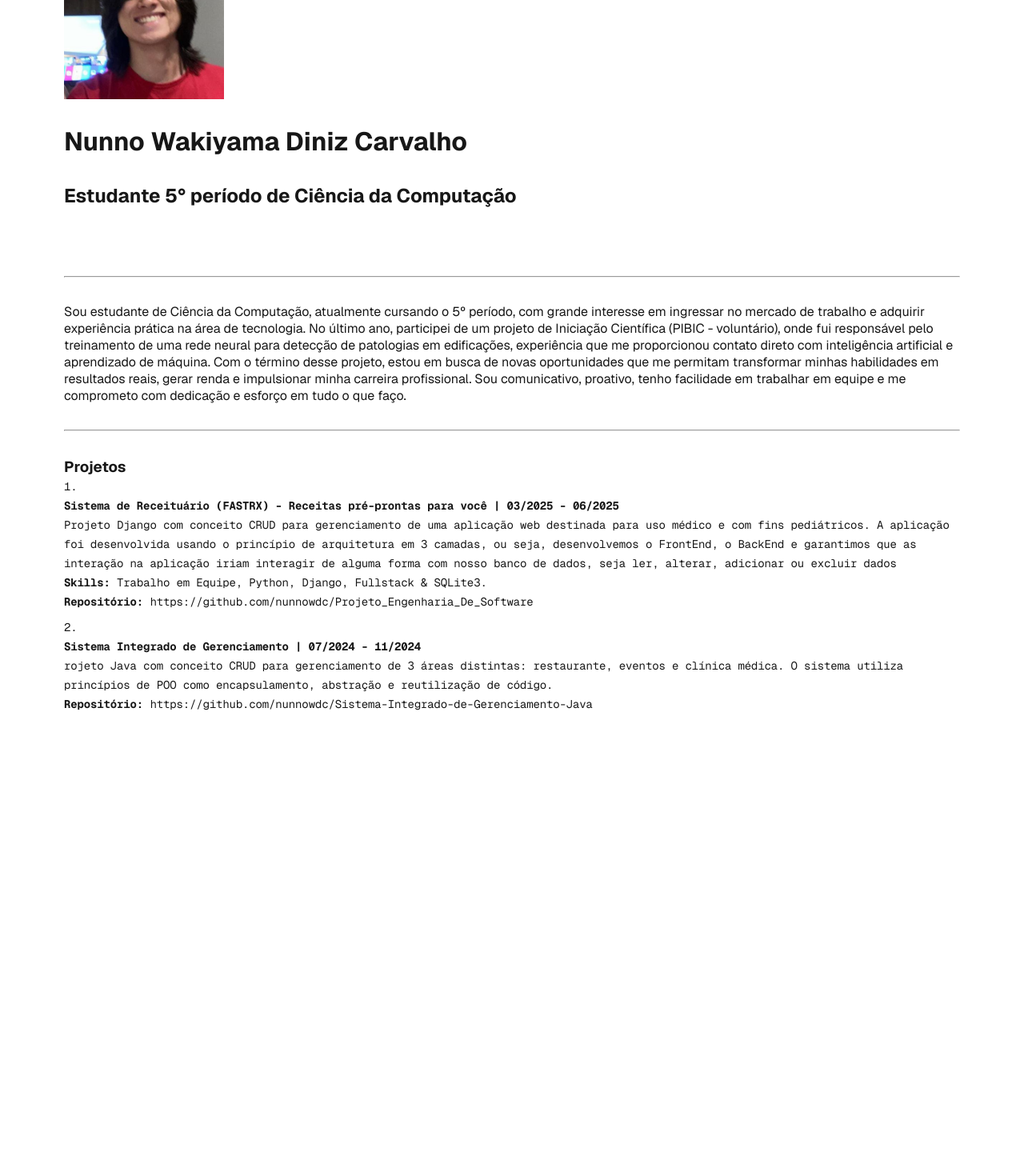
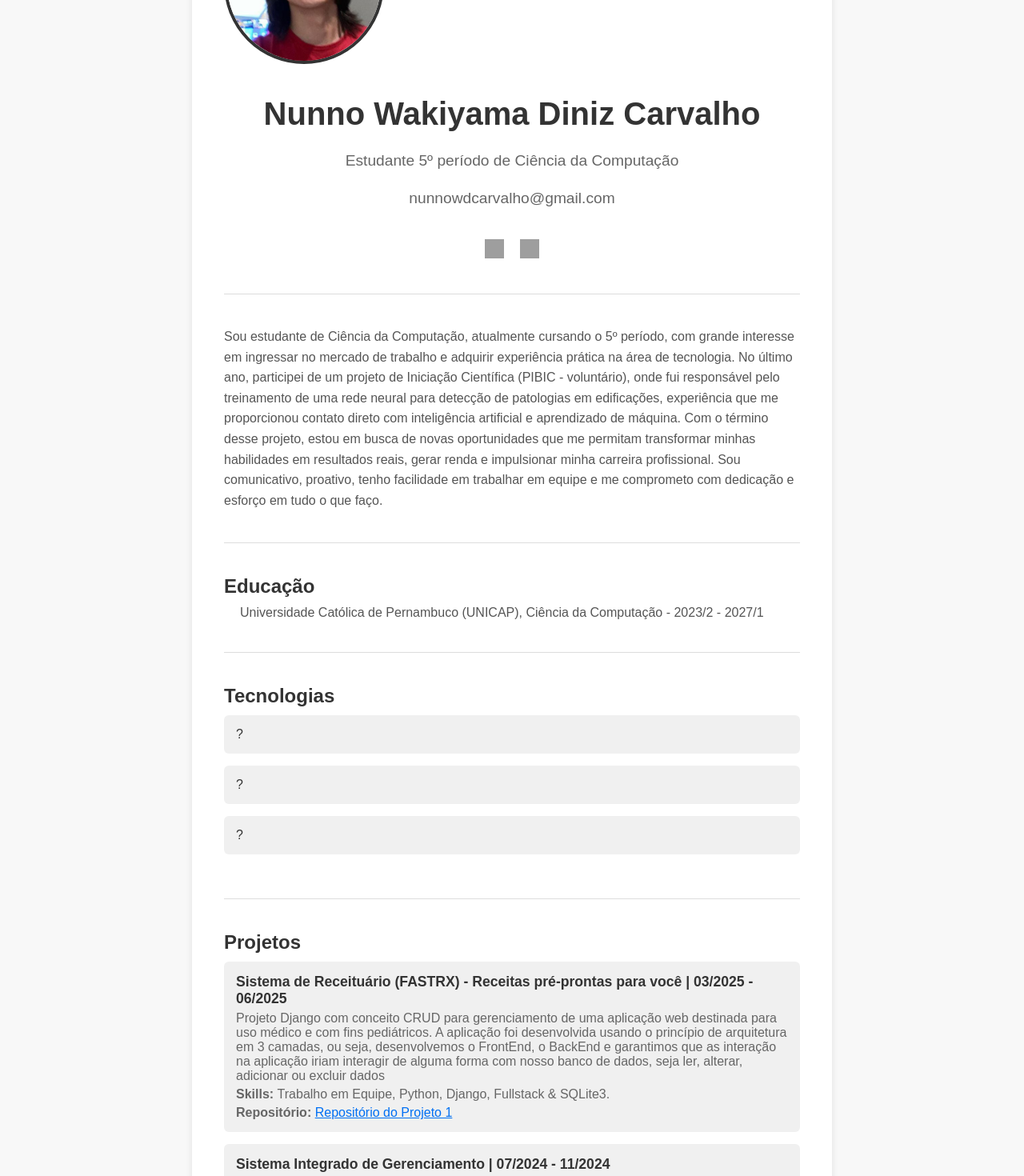
Before and after one commit to nunnowdc/Portifolio-PWM, a Next.js app in the folder portifolio-pwm/: page / in a window 1280 px wide. Shown: the part 240-1710 px from the top of the page at 80% size. Before the commit the page ends 1296 px from the top, so only its background shows below. Built offline with nearby package versions, Linux system fonts and the light colour scheme; grey boxes are pictures that could not be loaded.

Commit message:
add links, escolaridade, techs e css

```diff
--- a/portifolio-pwm/app/page.js
+++ b/portifolio-pwm/app/page.js
@@ -5,39 +5,64 @@ export default function Home() {
   return (
     <div className={styles.page}>
       <main className={styles.main}>
-        <img src="/components/images/foto de perfil.jpg" alt="Foto de perfil" width="200" height="200" />
+        <img src="/components/images/foto de perfil.jpg" alt="Foto de perfil" width="200" height="200" className={styles.profileImage}/>
 
-        <h1> Nunno Wakiyama Diniz Carvalho </h1>
-        <h2> Estudante 5° período de Ciência da Computação</h2>
+        <h1 className={styles.name}> Nunno Wakiyama Diniz Carvalho </h1>
+        <h2 className={styles.title}> Estudante 5º período de Ciência da Computação</h2>
+        <h3 className={styles.title}> nunnowdcarvalho@gmail.com</h3>
 
-        <br/>
+        <div className={styles.socialMedia}>
+          <a href="https://github.com/nunnowdc" target="_blank" rel="noopener noreferrer">
+            <Image src="/components/images/github image.jpg" alt="GitHub" width={24} height={24} />
+          </a>
+          <a href="https://www.linkedin.com/in/nunnowakiyama/" target="_blank" rel="noopener noreferrer">
+            <Image src="/components/images/linkedin image.jpg" alt="LinkedIn" width={24} height={24} />
+          </a>
+          {/* Adicione mais links de redes sociais aqui se desejar, como Behance, etc. */}
+        </div>
 
-        <hr></hr>
+        <hr className={styles.divider}></hr>
 
-        <p>Sou estudante de Ciência da Computação, atualmente cursando o 5º período, com grande interesse em ingressar no mercado de trabalho e adquirir experiência prática na área de tecnologia. No último ano, participei de um projeto de Iniciação Científica (PIBIC - voluntário), onde fui responsável pelo treinamento de uma rede neural para detecção de patologias em edificações, experiência que me proporcionou contato direto com inteligência artificial e aprendizado de máquina. Com o término desse projeto, estou em busca de novas oportunidades que me permitam transformar minhas habilidades em resultados reais, gerar renda e impulsionar minha carreira profissional. Sou comunicativo, proativo, tenho facilidade em trabalhar em equipe e me comprometo com dedicação e esforço em tudo o que faço.</p>
+        <p className={styles.description}>Sou estudante de Ciência da Computação, atualmente cursando o 5º período, com grande interesse em ingressar no mercado de trabalho e adquirir experiência prática na área de tecnologia. No último ano, participei de um projeto de Iniciação Científica (PIBIC - voluntário), onde fui responsável pelo treinamento de uma rede neural para detecção de patologias em edificações, experiência que me proporcionou contato direto com inteligência artificial e aprendizado de máquina. Com o término desse projeto, estou em busca de novas oportunidades que me permitam transformar minhas habilidades em resultados reais, gerar renda e impulsionar minha carreira profissional. Sou comunicativo, proativo, tenho facilidade em trabalhar em equipe e me comprometo com dedicação e esforço em tudo o que faço.</p>
 
-        <hr></hr>
+        <hr className={styles.divider}></hr>
 
+        <section className={styles.section}>
+          <h3 className={styles.sectionTitle}>Educação</h3>
+          <p className={styles.sectionContent}>Universidade Católica de Pernambuco (UNICAP), Ciência da Computação - 2023/2 - 2027/1</p>
+        </section>
 
-        {/* Seção de Projetos */}
-        <div>
-          <h3>Projetos</h3>
-          <ol>
-            <li>
-              <h4>Sistema de Receituário (FASTRX) - Receitas pré-prontas para você | 03/2025 - 06/2025 </h4>
-              <p>Projeto Django com conceito CRUD para gerenciamento de uma aplicação web destinada para uso médico e com fins pediátricos. A aplicação foi desenvolvida usando o princípio de arquitetura em 3 camadas, ou seja, desenvolvemos o FrontEnd, o BackEnd e garantimos que as interação na aplicação iriam interagir de alguma forma com nosso banco de dados, seja ler, alterar, adicionar ou excluir dados</p>
-              <p><b>Skills: </b>Trabalho em Equipe, Python, Django, Fullstack & SQLite3. </p>
-              <p><b>Repositório: </b> https://github.com/nunnowdc/Projeto_Engenharia_De_Software </p>
+        <hr className={styles.divider}></hr>
+
+        <section className={styles.section}>
+          <h3 className={styles.sectionTitle}>Tecnologias</h3>
+          <ul className={styles.skillsList}>
+            <li className={styles.skillItem}>?</li>
+            <li className={styles.skillItem}>?</li>
+            <li className={styles.skillItem}>?</li>
+            {/* Adicione mais tecnologias aqui */}
+          </ul>
+        </section>
+
+        <hr className={styles.divider}></hr>
+
+        <section className={styles.section}>
+          <h3 className={styles.sectionTitle}>Projetos</h3>
+          <ol className={styles.projectList}>
+            <li className={styles.projectItem}>
+              <h4 className={styles.projectTitle}>Sistema de Receituário (FASTRX) - Receitas pré-prontas para você | 03/2025 - 06/2025 </h4>
+              <p className={styles.projectDescription}>Projeto Django com conceito CRUD para gerenciamento de uma aplicação web destinada para uso médico e com fins pediátricos. A aplicação foi desenvolvida usando o princípio de arquitetura em 3 camadas, ou seja, desenvolvemos o FrontEnd, o BackEnd e garantimos que as interação na aplicação iriam interagir de alguma forma com nosso banco de dados, seja ler, alterar, adicionar ou excluir dados</p>
+              <p className={styles.projectSkills}><b>Skills: </b>Trabalho em Equipe, Python, Django, Fullstack & SQLite3. </p>
+              <p className={styles.projectRepo}><b>Repositório: </b> <a href="https://github.com/nunnowdc/Projeto_Engenharia_De_Software" target="_blank" rel="noopener noreferrer">Repositório do Projeto 1</a> </p>
             </li>
-            <li>
-              <h4>Sistema Integrado de Gerenciamento | 07/2024 - 11/2024 </h4>
-              <p>rojeto Java com conceito CRUD para gerenciamento de 3 áreas distintas: restaurante, eventos e clínica médica. O sistema utiliza princípios de POO como encapsulamento, abstração e reutilização de código. </p>
-              <p><b>Repositório: </b> https://github.com/nunnowdc/Sistema-Integrado-de-Gerenciamento-Java </p>
+            <li className={styles.projectItem}>
+              <h4 className={styles.projectTitle}>Sistema Integrado de Gerenciamento | 07/2024 - 11/2024 </h4>
+              <p className={styles.projectDescription}>Projeto Java com conceito CRUD para gerenciamento de 3 áreas distintas: restaurante, eventos e clínica médica. O sistema utiliza princípios de POO como encapsulamento, abstração e reutilização de código. </p>
+              <p className={styles.projectRepo}><b>Repositório: </b> <a href="https://github.com/nunnowdc/Sistema-Integrado-de-Gerenciamento-Java" target="_blank" rel="noopener noreferrer">Repositório do Projeto 2</a> </p>
             </li>
           </ol>
-        </div>
+        </section>
       </main>
-
     </div>
   );
 }
--- a/portifolio-pwm/app/page.module.css
+++ b/portifolio-pwm/app/page.module.css
@@ -1,167 +1,201 @@
 .page {
-  --gray-rgb: 0, 0, 0;
-  --gray-alpha-200: rgba(var(--gray-rgb), 0.08);
-  --gray-alpha-100: rgba(var(--gray-rgb), 0.05);
-
-  --button-primary-hover: #383838;
-  --button-secondary-hover: #f2f2f2;
-
-  display: grid;
-  grid-template-rows: 20px 1fr 20px;
+  display: flex;
+  flex-direction: column;
   align-items: center;
-  justify-items: center;
-  min-height: 100svh;
-  padding: 80px;
-  gap: 64px;
-  font-family: var(--font-geist-sans);
+  justify-content: center;
+  min-height: 100vh;
+  padding: 80px 20px;
+  background: #f8f8f8;
+  color: #333;
 }
 
 @media (prefers-color-scheme: dark) {
   .page {
-    --gray-rgb: 255, 255, 255;
-    --gray-alpha-200: rgba(var(--gray-rgb), 0.145);
-    --gray-alpha-100: rgba(var(--gray-rgb), 0.06);
-
-    --button-primary-hover: #ccc;
-    --button-secondary-hover: #1a1a1a;
+    background: #121212;
+    color: #e0e0e0;
   }
 }
 
 .main {
   display: flex;
   flex-direction: column;
-  gap: 32px;
-  grid-row-start: 2;
+  gap: 20px;
+  max-width: 800px;
+  width: 100%;
+  padding: 40px;
+  background: #fff;
+  border-radius: 8px;
+  box-shadow: 0 4px 8px rgba(0, 0, 0, 0.1);
+  text-align: center;
 }
 
-.main ol {
-  font-family: var(--font-geist-mono);
-  padding-left: 0;
-  margin: 0;
-  font-size: 14px;
-  line-height: 24px;
-  letter-spacing: -0.01em;
-  list-style-position: inside;
-}
-
-.main li:not(:last-of-type) {
-  margin-bottom: 8px;
-}
-
-.main code {
-  font-family: inherit;
-  background: var(--gray-alpha-100);
-  padding: 2px 4px;
-  border-radius: 4px;
-  font-weight: 600;
-}
-
-.ctas {
-  display: flex;
-  gap: 16px;
-}
-
-.ctas a {
-  appearance: none;
-  border-radius: 128px;
-  height: 48px;
-  padding: 0 20px;
-  border: 1px solid transparent;
-  transition:
-    background 0.2s,
-    color 0.2s,
-    border-color 0.2s;
-  cursor: pointer;
-  display: flex;
-  align-items: center;
-  justify-content: center;
-  font-size: 16px;
-  line-height: 20px;
-  font-weight: 500;
-}
-
-a.primary {
-  background: var(--foreground);
-  color: var(--background);
-  gap: 8px;
-}
-
-a.secondary {
-  border-color: var(--gray-alpha-200);
-  min-width: 158px;
-}
-
-.footer {
-  grid-row-start: 3;
-  display: flex;
-  gap: 24px;
-}
-
-.footer a {
-  display: flex;
-  align-items: center;
-  gap: 8px;
-}
-
-.footer img {
-  flex-shrink: 0;
-}
-
-/* Enable hover only on non-touch devices */
-@media (hover: hover) and (pointer: fine) {
-  a.primary:hover {
-    background: var(--button-primary-hover);
-    border-color: transparent;
-  }
-
-  a.secondary:hover {
-    background: var(--button-secondary-hover);
-    border-color: transparent;
-  }
-
-  .footer a:hover {
-    text-decoration: underline;
-    text-underline-offset: 4px;
+@media (prefers-color-scheme: dark) {
+  .main {
+    background: #1e1e1e;
+    box-shadow: 0 4px 8px rgba(255, 255, 255, 0.1);
   }
 }
 
-@media (max-width: 600px) {
-  .page {
-    padding: 32px;
-    padding-bottom: 80px;
-  }
+.profileImage {
+  border-radius: 50%;
+  border: 4px solid #333;
+  margin-bottom: 20px;
+}
 
-  .main {
-    align-items: center;
-  }
-
-  .main ol {
-    text-align: center;
-  }
-
-  .ctas {
-    flex-direction: column;
-  }
-
-  .ctas a {
-    font-size: 14px;
-    height: 40px;
-    padding: 0 16px;
-  }
-
-  a.secondary {
-    min-width: auto;
-  }
-
-  .footer {
-    flex-wrap: wrap;
-    align-items: center;
-    justify-content: center;
+@media (prefers-color-scheme: dark) {
+  .profileImage {
+    border-color: #e0e0e0;
   }
 }
 
+.name {
+  font-size: 2.5em;
+  margin: 0;
+  color: #333;
+}
+
 @media (prefers-color-scheme: dark) {
-  .logo {
-    filter: invert();
+  .name {
+    color: #e0e0e0;
   }
 }
+
+.title {
+  font-size: 1.2em;
+  font-weight: 400;
+  color: #666;
+  margin-top: 5px;
+}
+
+@media (prefers-color-scheme: dark) {
+  .title {
+    color: #b0b0b0;
+  }
+}
+
+.socialMedia {
+  display: flex;
+  justify-content: center;
+  gap: 20px;
+  margin-top: 20px;
+}
+
+.socialMedia img {
+  filter: grayscale(100%);
+  transition: filter 0.3s ease;
+}
+
+.socialMedia img:hover {
+  filter: grayscale(0%);
+}
+
+.divider {
+  border: 0;
+  height: 1px;
+  background: #ddd;
+  margin: 20px 0;
+}
+
+@media (prefers-color-scheme: dark) {
+  .divider {
+    background: #444;
+  }
+}
+
+.description {
+  text-align: left;
+  line-height: 1.6;
+  color: #555;
+}
+
+@media (prefers-color-scheme: dark) {
+  .description {
+    color: #ccc;
+  }
+}
+
+.section {
+  text-align: left;
+}
+
+.sectionTitle {
+  font-size: 1.5em;
+  margin-bottom: 10px;
+  color: #333;
+}
+
+@media (prefers-color-scheme: dark) {
+  .sectionTitle {
+    color: #e0e0e0;
+  }
+}
+
+.sectionContent {
+  margin-left: 20px;
+  color: #555;
+}
+
+@media (prefers-color-scheme: dark) {
+  .sectionContent {
+    color: #ccc;
+  }
+}
+
+.projectList,
+.skillsList {
+  list-style: none;
+  padding: 0;
+  text-align: left;
+}
+
+.projectItem,
+.skillItem {
+  margin-bottom: 15px;
+  background: #f0f0f0;
+  padding: 15px;
+  border-radius: 6px;
+}
+
+@media (prefers-color-scheme: dark) {
+  .projectItem,
+  .skillItem {
+    background: #2a2a2a;
+  }
+}
+
+.projectTitle {
+  font-size: 1.1em;
+  color: #333;
+}
+
+@media (prefers-color-scheme: dark) {
+  .projectTitle {
+    color: #e0e0e0;
+  }
+}
+
+.projectDescription,
+.projectSkills,
+.projectRepo {
+  margin-top: 5px;
+  color: #666;
+}
+
+@media (prefers-color-scheme: dark) {
+  .projectDescription,
+  .projectSkills,
+  .projectRepo {
+    color: #b0b0b0;
+  }
+}
+
+.projectRepo a {
+  color: #0070f3;
+  text-decoration: underline;
+}
+
+@media (prefers-color-scheme: dark) {
+  .projectRepo a {
+    color: #5a9cf8;
+  }
+}
```
Also changed, not shown: portifolio-pwm/public/components/images/github image.png (added), portifolio-pwm/public/components/images/linkedin image.png (added).
